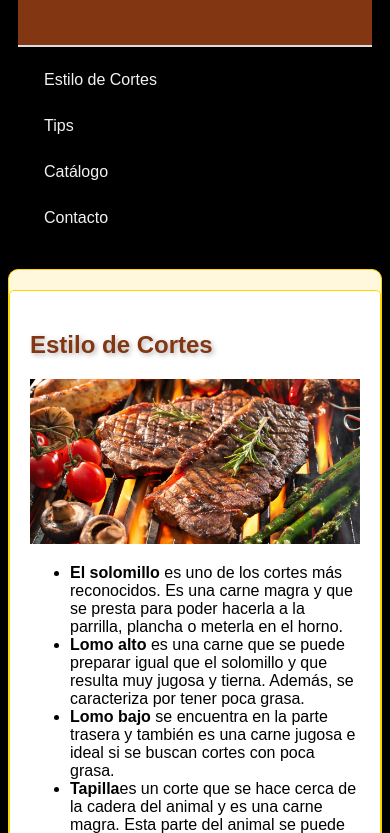
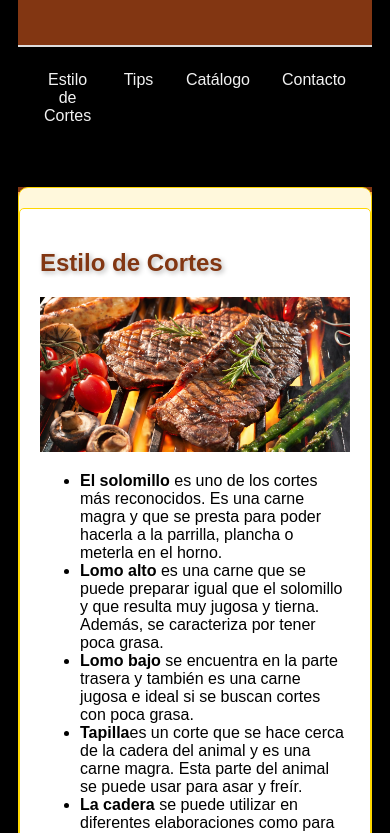
Before and after one commit to XimenaMD/filetetravieso.html, a plain HTML site: page index.html in a window 390 px wide. Shown: the part 253-1086 px from the top of the page. Drawn offline with Linux system fonts and the light colour scheme.

Commit message:
index.html

```diff
--- a/index.html
+++ b/index.html
@@ -32,14 +32,12 @@
             }
             .topnav {
                 display: flex;
-                flex-wrap: wrap;
                 overflow: hidden;
                 background-color: #black;
                 color: #FFFFFF;
                 padding: 10px;
             }
             .topnav a {
-                flex: 1;
                 float: left;
                 display: block;
                 color: #f2f2f2;
@@ -54,25 +52,18 @@
             .leftcolumn {
                 float: left;
                 width: 75%;
-                flex: 3;
             }
             .rightcolumn {
                 float: left;
                 width: 25%;
                 background-color: #f1f1f1;
                 padding-left: 20px;
-                flex: 1;
             }
 
             .leftcolumn, .rightcolumn{
                 border: 1px solid #FFD700;
                 background-color: #FFF8DC;
                 border-radius: 10px;
-                padding: 10px;
-            }
-            img {
-                max-width: 100%;
-                height: auto;
             }
 
             .fakeimg {
@@ -89,11 +80,6 @@
                 margin-top: 20px;
                 border: 1px solid #FFD700;
                 border-radius: 5px;
-            }
-            .row {
-                display: flex;
-                flex-wrap: wrap;
-                margin: 0 -10px;
             }
 
             .row::after {
@@ -125,18 +111,13 @@
                 .topnav a {
                     float: none;
                     width: 100%;
-                    flex: 100%;
-                    text-align: left;
                 }
-                .row {
-                    flex-direction: column;
-                }
+
                 .leftcolumn, .rightcolumn {
                     width: 100%;
                     padding: 0;
-                    flex: 100%
                 }
-            }
+
             .social-icons {
                 display: flex;
                 justify-content: center;
```
